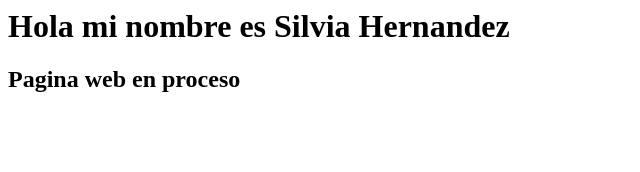
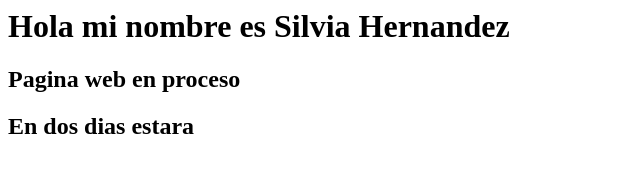
Before and after one commit to AbyHernandez/AbyHernandez.github.io, a plain HTML site: page index.html in a window 1280 px wide. Shown: the whole page, without its empty margins (0-640 px from the left). Drawn offline with Linux system fonts and the light colour scheme.

Commit message:
Update index.html

```diff
--- a/index.html
+++ b/index.html
@@ -1,2 +1,3 @@
 <h1>Hola mi nombre es Silvia Hernandez</h1>
 <h2>Pagina web en proceso</h2>
+<h2>En dos dias estara</h2>
```
